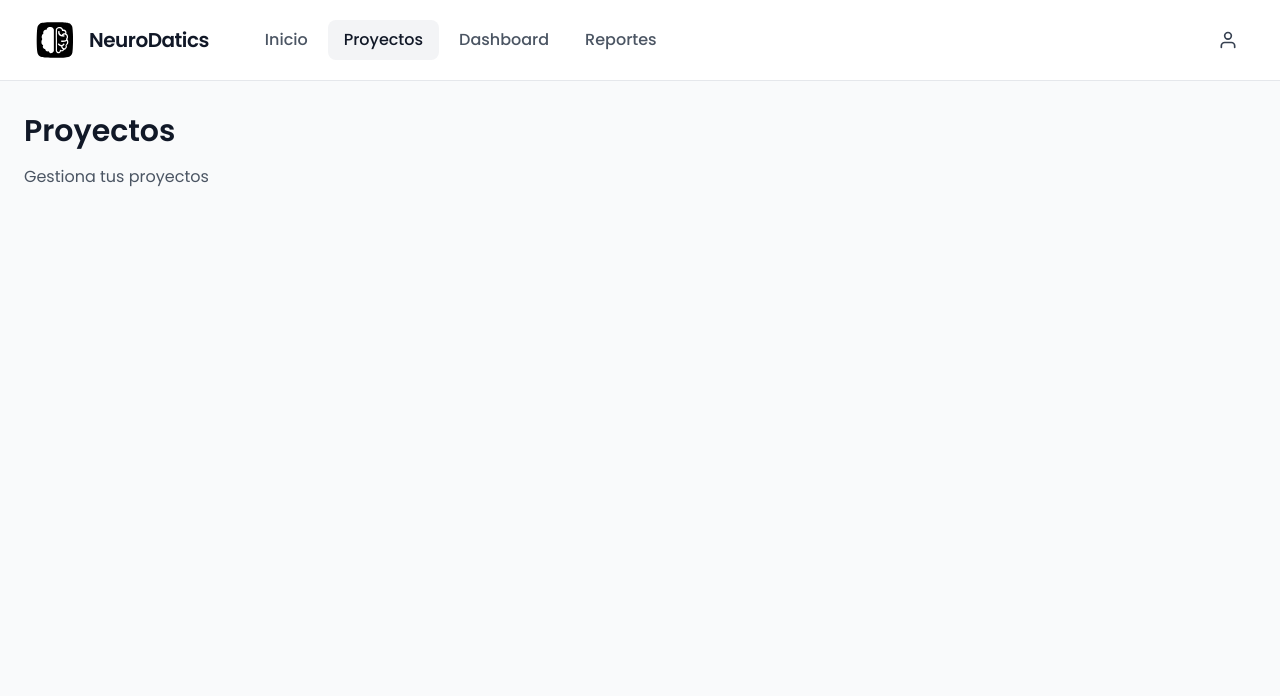
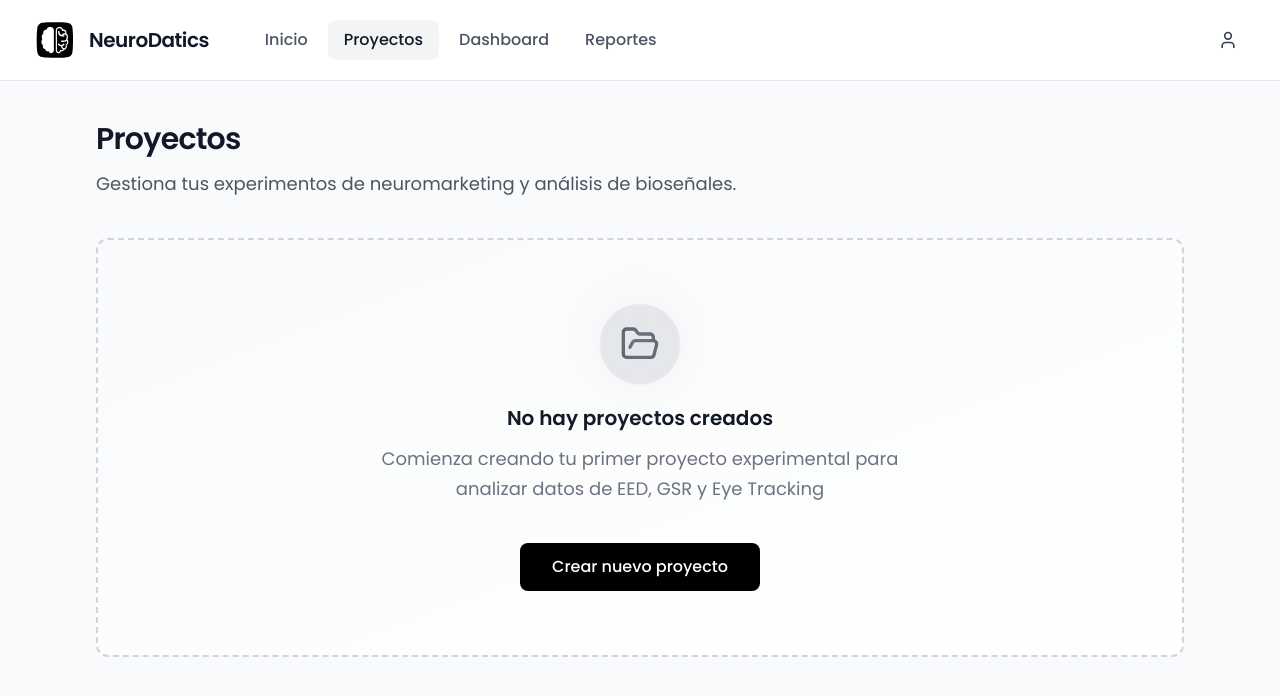
Before and after one commit to AlejaMuGo/NeuroDatics-prototype, a React (Vite) app in the folder my-app/: page /proyectos in a window 1280 px wide. Shown: the top 696 px of the page. Built offline with nearby package versions, Linux system fonts and the light colour scheme.

Commit message:
feat: enhance ProjectsPage with empty state component and improve layout; update ReportsPage header styling; refine button hover effects across components

```diff
--- a/my-app/src/pages/projects/ui/ProjectsPage.tsx
+++ b/my-app/src/pages/projects/ui/ProjectsPage.tsx
@@ -1,14 +1,25 @@
+import { ProjectsEmptyContainer } from '@/widgets/shared/ui/organisms/ProjectsEmptyContainer';
+
 export const ProjectsPage = () => {
   return (
     <div className="min-h-screen bg-gray-50">
-      <div className="max-w-7xl mx-auto px-6 py-8">
-        <h1 className="text-3xl font-semibold text-gray-900 mb-4">
-          Proyectos
-        </h1>
-        <p className="text-gray-600">
-          Gestiona tus proyectos
-        </p>
-      </div>
+      <div className="max-w-6xl mx-auto px-8 py-10">
+        {/* Header Section */}
+        <div className="mb-10">
+          <h1 className="text-3xl font-semibold text-gray-900 mb-3 tracking-tight">
+            Proyectos
+          </h1>
+          <p className="text-lg text-gray-600 leading-relaxed">
+            Gestiona tus experimentos de neuromarketing y análisis de bioseñales.
+          </p>
+        </div>
+        {/* Empty State */}
+            { (
+              <div className="transition-all duration-300">
+                <ProjectsEmptyContainer />
+              </div>
+            )}
     </div>
+  </div>
   );
 };
--- a/my-app/src/pages/reports/ui/ReportsPage.tsx
+++ b/my-app/src/pages/reports/ui/ReportsPage.tsx
@@ -66,7 +66,7 @@ export const ReportsPage = () => {
       <div className="max-w-6xl mx-auto px-8 py-10">
         {/* Header Section */}
         <div className="mb-10">
-          <h1 className="text-4xl font-semibold text-gray-900 mb-3 tracking-tight">
+          <h1 className="text-3xl font-semibold text-gray-900 mb-3 tracking-tight">
             Reportes
           </h1>
           <p className="text-lg text-gray-600 leading-relaxed">
--- a/my-app/src/widgets/home/CTASection.tsx
+++ b/my-app/src/widgets/home/CTASection.tsx
@@ -18,7 +18,7 @@ export const CTASection = () => {
         {/* CTA Button */}
         <Button
           variant="primary"
-          className="bg-black text-white px-8 py-3 rounded-lg hover:bg-gray-800 transition-colors duration-200 text-sm font-medium"
+          className="bg-black text-white px-8 py-3 rounded-lg hover:bg-gray-700 transition-colors duration-200 text-sm font-medium"
         >
           Ir a proyectos
         </Button>
--- a/my-app/src/widgets/home/HeroSection.tsx
+++ b/my-app/src/widgets/home/HeroSection.tsx
@@ -31,7 +31,7 @@ export const HeroSection = () => {
       {/* CTA Button */}
       <Button
         variant="primary"
-        className="bg-black text-white px-8 py-3 rounded-lg hover:bg-gray-800 transition-colors duration-200 text-sm font-medium"
+        className="bg-black text-white px-8 py-3 hover:bg-gray-700 transition-colors duration-200 text-sm font-medium"
       >
         Ver demo
       </Button>
--- a/my-app/src/widgets/shared/ui/atoms/Button.tsx
+++ b/my-app/src/widgets/shared/ui/atoms/Button.tsx
@@ -13,7 +13,7 @@ export const Button = ({
   className = '',
   ...props
 }: ButtonProps) => {
-  const baseStyles = 'font-poppins font-medium rounded-lg transition-colors duration-200 outline-none focus:outline-none focus:ring-2 focus:ring-black/30 focus:ring-offset-2 focus:ring-offset-white';
+  const baseStyles = 'font-poppins opacity-100 visible font-medium rounded-lg transition-colors duration-200';
 
   const variantStyles = {
     primary: 'bg-black-600 text-white hover:bg-gray-800 focus:ring-black-500',
--- a/my-app/src/widgets/shared/ui/atoms/Icon.tsx
+++ b/my-app/src/widgets/shared/ui/atoms/Icon.tsx
@@ -1,58 +1,35 @@
+import type { ComponentType } from "react";
+import {
+  Folder,
+  FolderOpen,
+  ChevronDown,
+  User,
+  type LucideProps,
+} from "lucide-react";
+
+export type IconName = "folder" | "folder-open" | "chevron-down" | "user";
+
 interface IconProps {
-  name: 'folder' | 'chevron-down' | 'user';
+  name: IconName;
   className?: string;
   size?: number;
 }
 
-export const Icon = ({ name, className = '', size = 24 }: IconProps) => {
-  const icons = {
-    folder: (
-      <svg
-        width={size}
-        height={size}
-        viewBox="0 0 24 24"
-        fill="none"
-        stroke="currentColor"
-        strokeWidth="2"
-        strokeLinecap="round"
-        strokeLinejoin="round"
-        className={className}
-      >
-        <path d="M22 19a2 2 0 0 1-2 2H4a2 2 0 0 1-2-2V5a2 2 0 0 1 2-2h5l2 3h9a2 2 0 0 1 2 2z" />
-      </svg>
-    ),
-    'chevron-down': (
-      <svg
-        width={size}
-        height={size}
-        viewBox="0 0 24 24"
-        fill="none"
-        stroke="currentColor"
-        strokeWidth="2"
-        strokeLinecap="round"
-        strokeLinejoin="round"
-        className={className}
-      >
-        <polyline points="6 9 12 15 18 9" />
-      </svg>
-    ),
-    user: (
-      <svg
-        width={size}
-        height={size}
-        viewBox="0 0 24 24"
-        fill="none"
-        stroke="currentColor"
-        strokeWidth="2"
-        strokeLinecap="round"
-        strokeLinejoin="round"
-        className={className}
-      >
-        <path d="M20 21v-2a4 4 0 0 0-4-4H8a4 4 0 0 0-4 4v2" />
-        <circle cx="12" cy="7" r="4" />
-      </svg>
-    )
-  };
+/**
+ * Mapa centralizado de íconos (Lucide).
+ * Para agregar uno nuevo:
+ * 1) Importa el icono de lucide-react arriba
+ * 2) Agrégalo a iconMap
+ * 3) Incluye el name en IconName
+ */
+const iconMap: Record<IconName, ComponentType<LucideProps>> = {
+  folder: Folder,
+  "folder-open": FolderOpen,
+  "chevron-down": ChevronDown,
+  user: User,
+};
 
-  return icons[name];
+export const Icon = ({ name, className = "", size = 24 }: IconProps) => {
+  const LucideIcon = iconMap[name];
+  return <LucideIcon size={size} className={className} />;
 };
--- a/my-app/src/widgets/shared/ui/molecules/EmptyState.tsx
+++ b/my-app/src/widgets/shared/ui/molecules/EmptyState.tsx
@@ -3,30 +3,43 @@ import { Icon } from '../atoms/Icon';
 interface EmptyStateProps {
   title: string;
   description: string;
-  icon?: 'folder' | 'chevron-down' | 'user';
+  icon?: 'folder' | 'chevron-down' | 'user' | 'folder-open';
+  action?: React.ReactNode;
 }
 
 export const EmptyState = ({
   title,
   description,
-  icon = 'folder'
+  icon = 'folder',
+  action
 }: EmptyStateProps) => {
   return (
-    <div className="flex flex-col items-center justify-center py-20 px-8 text-center">
+    <div className="flex flex-col items-center justify-center py-16 px-8 text-center">
       <div className="mb-5 relative">
         <div className="absolute inset-0 bg-gray-200 rounded-full blur-xl opacity-50"></div>
+
+        <div className="w-20 h-20 bg-gray-200 rounded-full flex items-center justify-center shadow-sm">
           <Icon
             name={icon}
-            size={56}
-            className="text-zinc-400"
+            size={40}
+            className="text-gray-800"
           />
+        </div>
       </div>
+
       <h3 className="text-xl font-semibold text-gray-900 mb-3">
         {title}
       </h3>
+
       <p className="text-gray-500 text-lg leading-relaxed max-w-xl">
         {description}
       </p>
+
+      {action && (
+        <div className="mt-10 opacity-100 visible">
+          {action}
+        </div>
+      )}
     </div>
   );
 };
--- a/my-app/src/widgets/shared/ui/organisms/ExportOptionsCard.tsx
+++ b/my-app/src/widgets/shared/ui/organisms/ExportOptionsCard.tsx
@@ -88,7 +88,7 @@ export const ExportOptionsCard = ({
           disabled={!canDownload}
           className={`w-full mt-6 flex items-center justify-center gap-2 px-6 py-4 rounded-xl font-semibold text-white transition-all duration-200 ${
             canDownload
-              ? 'bg-gray-950 hover:bg-gray-800 hover:scale-[1.02] active:scale-[0.98]'
+              ? 'bg-gray-950 hover:bg-gray-700 hover:scale-[1.02] active:scale-[0.98]'
               : 'bg-gray-400 cursor-not-allowed'
           }`}
         >
--- /dev/null
+++ b/my-app/src/widgets/shared/ui/organisms/ProjectsEmptyContainer.tsx
@@ -0,0 +1,21 @@
+import { EmptyState } from '../molecules/EmptyState';
+import { Button } from '@/widgets/shared/ui/atoms/Button';
+
+export const ProjectsEmptyContainer = () => {
+  return (
+    <div className="border-2 border-dashed border-gray-300 rounded-xl bg-gradient-to-br from-gray-50 to-white transition-all duration-300 hover:border-gray-400">
+      <div className="justify-center justify-items-center">
+      <EmptyState
+        title="No hay proyectos creados"
+        description="Comienza creando tu primer proyecto experimental para analizar datos de EED, GSR y Eye Tracking"
+        icon="folder-open"
+        action={
+            <Button className="bg-black text-white px-8 py-3 rounded-lg hover:bg-gray-700 transition-colors duration-200 text-base font-medium">
+            Crear nuevo proyecto
+            </Button>
+        }
+        />
+        </div>
+    </div>
+  );
+};
--- a/my-app/src/widgets/shared/ui/organisms/ReportPreview.tsx
+++ b/my-app/src/widgets/shared/ui/organisms/ReportPreview.tsx
@@ -9,7 +9,7 @@ export const ReportPreview = ({ selectedCount }: ReportPreviewProps) => {
     <div className="mt-6 p-8 border-2 border-dashed border-gray-300 rounded-xl bg-gray-50 animate-in fade-in duration-300">
       <div className="flex flex-col items-center justify-center text-center">
         <div className="w-16 h-16 bg-gray-200 rounded-full flex items-center justify-center mb-4 shadow-sm">
-          <FileText className="w-8 h-8 text-gray-700" />
+          <FileText className="w-8 h-8 text-gray-600" />
         </div>
         <h3 className="text-lg font-semibold text-gray-900 mb-2">
           Vista previa del reporte
```
